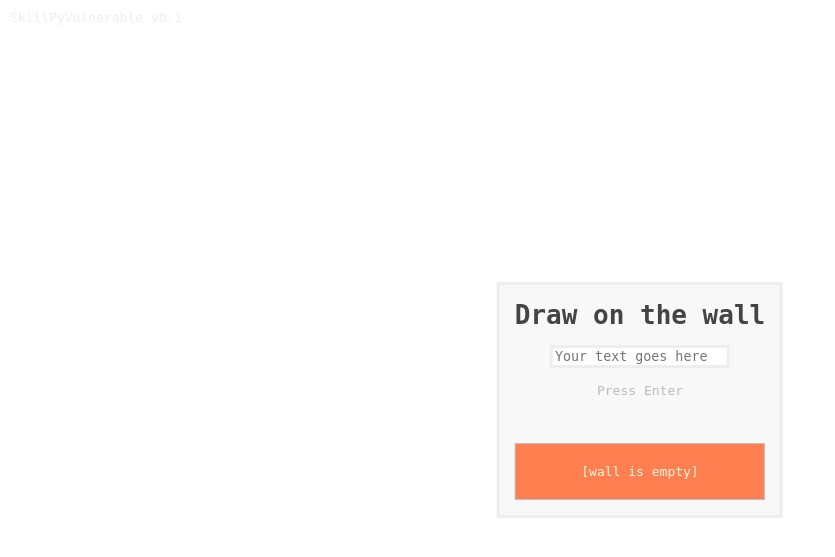
After one commit to Scalar4eg/skill-py-vulnerable, a Flask app: page /wall in a window 1280 px wide. The commit adds this page. Shown: the top 557 px of the page, without its empty margins (0-835 px from the left). Run offline with Flask 2, Linux system fonts and the light colour scheme.

Commit message:
[day2]: Wall with XSS

```diff
--- a/main.py
+++ b/main.py
@@ -13,8 +13,9 @@ from memory_session import start_session, load_session, session_exists, drop_ses
 app = Flask(__name__, static_url_path='/', static_folder='./')
 app.config['SECRET_KEY'] = token_urlsafe(32)
 
-
-
+WALL = {
+    "text": ""
+}
 
 def run_app():
     load_dotenv()
@@ -29,6 +30,12 @@ def get_login():
     return environ.get("VULNERABLE_LOGIN")
 
 
+@app.route("/wall")
+def wall():
+    return render_template("drawing-wall.html")
+
+
+
 @app.route("/")
 def index():
     return redirect("/login")
@@ -38,11 +45,15 @@ def index():
 def login_page():
     return render_template("login.html")
 
+@app.route("/api/wall")
+def wall():
+    global WALL_TEXT
+    WALL_TEXT = request.form["wall_text"]
 
 @app.route("/api/login-with-password", methods=['POST'])
 def login_with_password():
     if is_banned():
-        error =  f"IP {request.remote_addr} Banned"
+        error = f"IP {request.remote_addr} Banned"
         print(error)
         return error, 500
     login = request.form["login"]
--- a/static/app.js
+++ b/static/app.js
@@ -24,5 +24,4 @@ window.addEventListener('load', (event) => {
             makeLogin();
         }
     });
-
 })
--- a/static/style.css
+++ b/static/style.css
@@ -13,20 +13,16 @@ body {
     background: #fff;
 }
 
-.popup {
+.content {
     position: fixed;
     top: 50%;
     left: 50%;
     -webkit-transform: translate(-50%, -50%);
     transform: translate(-50%, -50%);
     padding: 15px;
-}
-
-#login {
     background: #f8f8f8;
     border: 3px solid var(--border-color);
     text-align: center;
-
 }
 
  input {
@@ -52,3 +48,20 @@ div.version::after {
     content: "SkillPyVulnerable v0.1";
     color: var(--border-color);
 }
+
+.wall {
+    margin-top:45px;
+    padding: 20px;
+    border: 1px solid silver;
+    background: coral;
+    color: #732121;
+    font-weight: bolder;
+    text-transform: uppercase;
+}
+
+.wall.empty::after {
+    content: "[wall is empty]";
+    font-weight: lighter;
+    color: cornsilk;
+    text-transform: lowercase;
+}
--- /dev/null
+++ b/static/wall.js
@@ -0,0 +1,15 @@
+window.addEventListener('load', (event) => {
+    const input = document.querySelector("input");
+    const wall = document.querySelector(".wall");
+    input.addEventListener('keypress', (event) => {
+        if (event.code == "Enter") {
+            const newValue = input.value.trim();
+            wall.innerHTML = newValue;
+            if (newValue == "") {
+                wall.classList.add('empty')
+            } else {
+                wall.classList.remove('empty')
+            }
+        }
+    });
+})
--- /dev/null
+++ b/templates/drawing-wall.html
@@ -0,0 +1,20 @@
+<!DOCTYPE html>
+<html lang="en">
+<head>
+    <meta charset="UTF-8">
+    <link rel="stylesheet" href="/static/style.css">
+    <script src="/static/wall.js" async></script>
+    <title>Drawing Wall</title>
+</head>
+<body>
+<div class="version"></div>
+<div class="content">
+    <h1>Draw on the wall</h1>
+    <input type="text" name="drawing" placeholder="Your text goes here" />
+    <div class="tooltip">Press Enter</div>
+
+    <div class="wall empty"></div>
+</div>
+
+</body>
+</html>
--- a/templates/login.html
+++ b/templates/login.html
@@ -8,7 +8,7 @@
 </head>
 <body>
 <div class="version"></div>
-<div class="popup" id="login">
+<div class="content" id="login">
     <form>
         <h1>Welcome</h1>
         <input autocomplete="username" type="text" name="login" placeholder="Enter your login" />
--- a/templates/secret-page.html
+++ b/templates/secret-page.html
@@ -8,7 +8,7 @@
 </head>
 <body>
 <div class="version"></div>
-<div class="popup" id="login">
+<div class="content">
     <h1> You now know my secret! </h1>
     <div class="tooltip">{{ my_secret }}</div>
     <a href="/logout">Logout</a>
```
